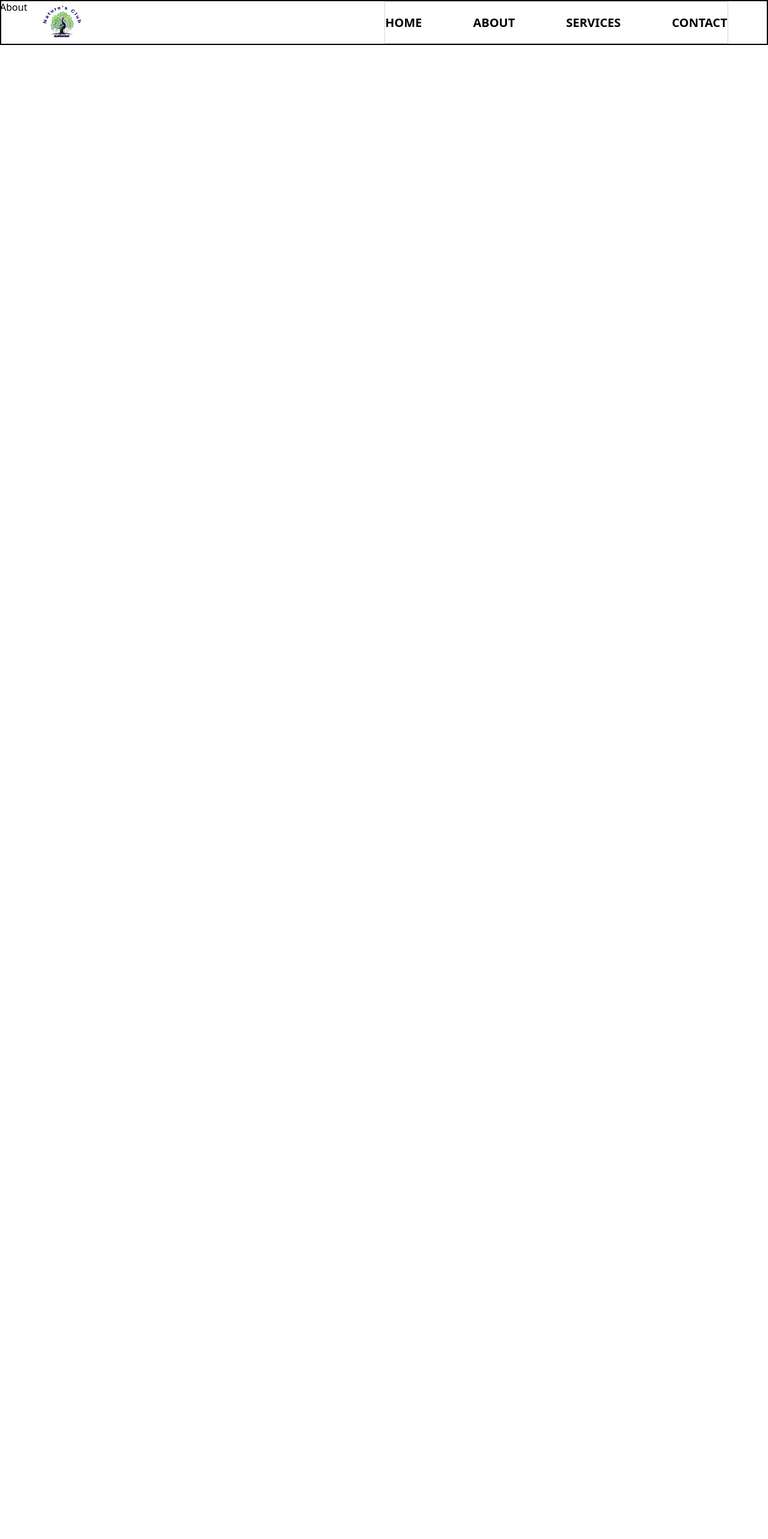
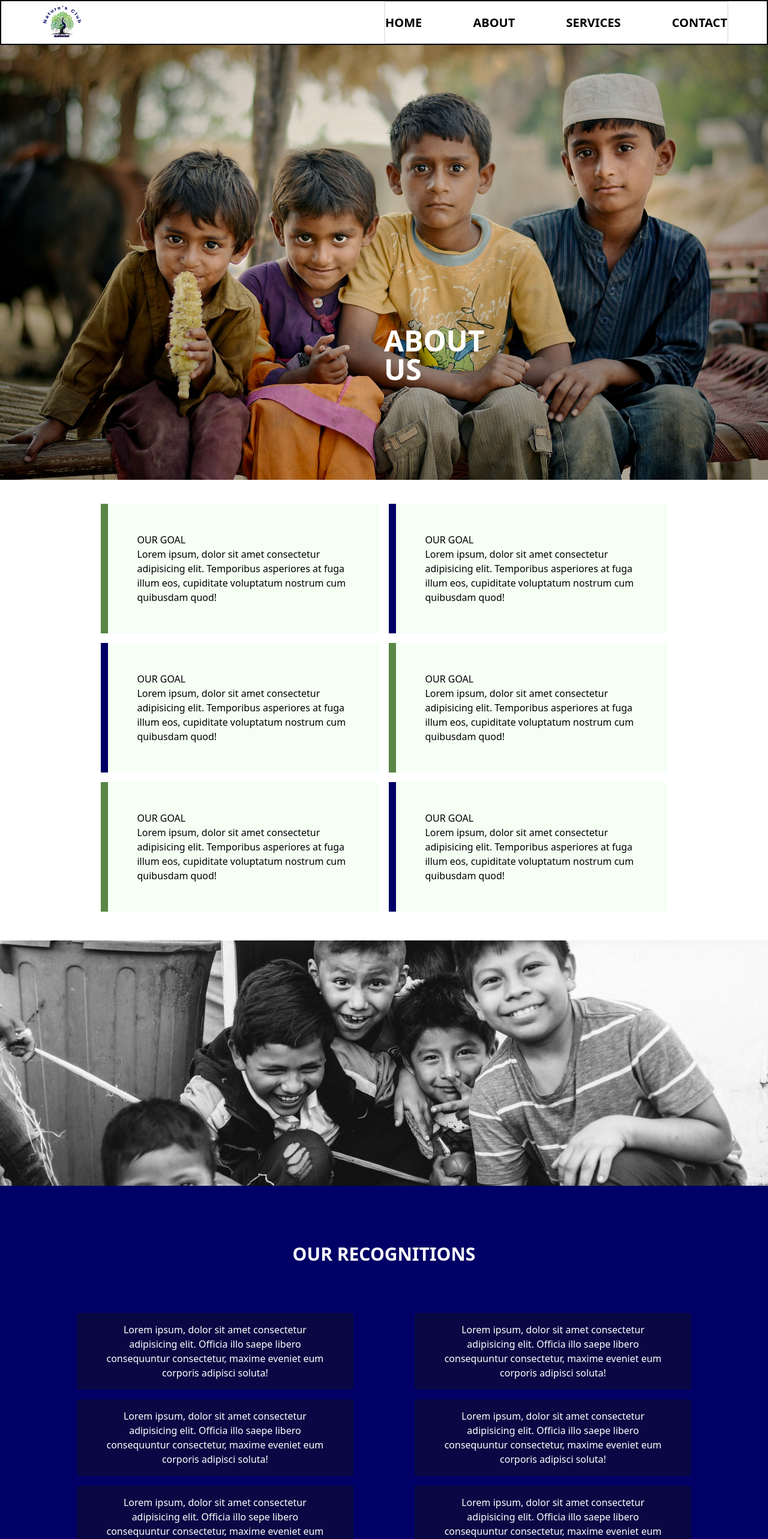
Before and after one commit to CodeMaster17/Nature-Club, a React (Vite) app: page /about in a window 1280 px wide. Shown: the top 2566 px of the page at 60% size. Before the commit the page ends 800 px from the top, so only its background shows below. Built offline with nearby package versions, Linux system fonts and the light colour scheme.

Commit message:
feat: Till Quotes done in about us

```diff
--- a/src/components/Navbar.tsx
+++ b/src/components/Navbar.tsx
@@ -1,15 +1,16 @@
+import { NavLink } from "react-router-dom"
 
 const Navbar = () => {
     return (
-        <div className="w-full z-10 flex justify-center items-center border-2 border-black fixed top-0">
+        <div className="w-full bg-white z-10 flex justify-center items-center border-2 border-black fixed top-0">
             <div className="xl:w-[90%] flex justify-between">
                 <img src="/logo.png" alt="Logo" />
                 <div className="w-1/2 border-2">
                     <ul className="flex gap-4 h-full justify-between items-center cursor-pointer ">
-                        <a className="font-bold text-xl hover:underline">HOME</a>
-                        <a className="font-bold text-xl hover:underline">ABOUT</a>
-                        <a className="font-bold text-xl hover:underline">SERVICES</a>
-                        <a className="font-bold text-xl hover:underline">CONTACT</a>
+                        <NavLink className="font-bold text-xl hover:underline" to="/">HOME</NavLink>
+                        <NavLink to="/about" className="font-bold text-xl hover:underline" >ABOUT</NavLink>
+                        <NavLink to="/services" className="font-bold text-xl hover:underline">SERVICES</NavLink>
+                        <NavLink to='/contact' className="font-bold text-xl hover:underline">CONTACT</NavLink>
                     </ul>
                 </div>
             </div>
--- a/src/pages/About/About.tsx
+++ b/src/pages/About/About.tsx
@@ -1,9 +1,22 @@
+import AboutImage from "./AboutImage"
+import AboutQuote from "./AboutQuote"
+import Goal from "./Goal"
+import OurRecognitions from "./OurRecognitions"
 
 const About = () => {
     return (
-        <div>
-            About
-        </div>
+        <>
+            <section>
+                <div className="w-full h-screen relative">
+                    <img src="/about/hero-image.png" alt="hero" className="w-full h-full object-cover" />
+                    <p className="text-5xl absolute bottom-40 right-1/2 left-1/2 text-white font-bold ">ABOUT US</p>
+                </div>
+            </section>
+            <Goal />
+            <AboutImage />
+            <OurRecognitions />
+            <AboutQuote />
+        </>
     )
 }
 
--- /dev/null
+++ b/src/pages/About/AboutImage.tsx
@@ -0,0 +1,11 @@
+
+
+const AboutImage = () => {
+    return (
+        <section className='w-full'>
+            <img src="/about/about-image.png" alt="about" className="w-full object-cover" />
+        </section>
+    )
+}
+
+export default AboutImage
--- /dev/null
+++ b/src/pages/About/AboutQuote.tsx
@@ -0,0 +1,12 @@
+
+const AboutQuote = () => {
+    return (
+        <section className="w-full bg-nyanza py-8">
+            <p className="text-fern_green tracking-wider lg:text-2xl 2xl:text-2xl text-center font-bold ">
+                "If you cannot feed a hunderd people, feed one"
+            </p>
+        </section>
+    )
+}
+
+export default AboutQuote
--- /dev/null
+++ b/src/pages/About/Acheivements.tsx
@@ -0,0 +1,11 @@
+
+
+const Acheivements = () => {
+    return (
+        <section>
+
+        </section>
+    )
+}
+
+export default Acheivements
--- /dev/null
+++ b/src/pages/About/Goal.tsx
@@ -0,0 +1,38 @@
+
+const mission = [
+    { id: 1, heading: "OUR GOAL", text: "Lorem ipsum, dolor sit amet consectetur adipisicing elit. Temporibus asperiores at fuga illum eos, cupiditate voluptatum nostrum cum quibusdam quod!" },
+    { id: 2, heading: "OUR GOAL", text: "Lorem ipsum, dolor sit amet consectetur adipisicing elit. Temporibus asperiores at fuga illum eos, cupiditate voluptatum nostrum cum quibusdam quod!" },
+    { id: 3, heading: "OUR GOAL", text: "Lorem ipsum, dolor sit amet consectetur adipisicing elit. Temporibus asperiores at fuga illum eos, cupiditate voluptatum nostrum cum quibusdam quod!" },
+    { id: 4, heading: "OUR GOAL", text: "Lorem ipsum, dolor sit amet consectetur adipisicing elit. Temporibus asperiores at fuga illum eos, cupiditate voluptatum nostrum cum quibusdam quod!" },
+    { id: 5, heading: "OUR GOAL", text: "Lorem ipsum, dolor sit amet consectetur adipi5icing elit. Temporibus asperiores at fuga illum eos, cupiditate voluptatum nostrum cum quibusdam quod!" },
+    { id: 6, heading: "OUR GOAL", text: "Lorem ipsum, dolor sit amet consectetur adipisicing elit. Temporibus asperiores at fuga illum eos, cupiditate voluptatum nostrum cum quibusdam quod!" },
+]
+const Goal = () => {
+    return (
+        <section className="w-full">
+            <div className="flex flex-wrap lg:w-4/5 sm:mx-auto sm:mb-2 -mx-2 p-8">
+                {/* cards */}
+                {mission.map((item) => {
+                    return (
+                        <div className="p-2 sm:w-1/2 w-full" key={item.id}>
+                            <div className="bg-honeydew rounded flex text-left  h-full ">
+                                <div className={`h-full w-[40px] ${item.id == 1 || item.id == 4 || item.id == 5 ? `bg-fern_green` : `bg-navy_blue`}`}>
+                                </div>
+                                <div className="p-12">
+                                    <span className="title-font font-medium">OUR GOAL</span>
+                                    <br />
+                                    <p>
+                                        Lorem ipsum, dolor sit amet consectetur adipisicing elit. Temporibus asperiores at fuga illum eos, cupiditate voluptatum nostrum cum quibusdam quod!
+                                    </p>
+                                </div>
+                            </div>
+                        </div>
+                    )
+                })}
+
+            </div>
+        </section>
+    )
+}
+
+export default Goal
--- /dev/null
+++ b/src/pages/About/OurRecognitions.tsx
@@ -0,0 +1,41 @@
+import Heading from "../../components/Heading"
+
+const recognitions = [
+    { id: 1, text: "Lorem ipsum, dolor sit amet consectetur adipisicing elit. Officia illo saepe libero consequuntur consectetur, maxime eveniet eum corporis adipisci soluta!" },
+    { id: 2, text: "Lorem ipsum, dolor sit amet consectetur adipisicing elit. Officia illo saepe libero consequuntur consectetur, maxime eveniet eum corporis adipisci soluta!" },
+    { id: 3, text: "Lorem ipsum, dolor sit amet consectetur adipisicing elit. Officia illo saepe libero consequuntur consectetur, maxime eveniet eum corporis adipisci soluta!" },
+    { id: 4, text: "Lorem ipsum, dolor sit amet consectetur adipisicing elit. Officia illo saepe libero consequuntur consectetur, maxime eveniet eum corporis adipisci soluta!" },
+    { id: 5, text: "Lorem ipsum, dolor sit amet consectetur adipisicing elit. Officia illo sepe libero consequuntur consectetur, maxime eveniet eum corporis adipisci soluta!" },
+    { id: 6, text: "Lorem ipsum, dolor sit amet consectetur adipisicing elit. Officia illo saepe libero consequuntur consectetur, maxime eveniet eum corporis adipisci soluta!" },
+    { id: 7, text: "Lorem ipsum, dolor sit amet consectetur adipisicing elit. Officia illo saepe libero consequuntur consectetur, maxime eveniet eum corporis adipisci soluta!" },
+    { id: 8, text: "Lorem ipsum, dolor sit amet consectetur adipisicing elit. Officia illo saepe libero consequuntur consectetur, maxime eveniet eum corporis adipisci soluta!" },
+]
+
+const OurRecognitions = () => {
+    return (
+        <section className="text-gray-600 body-font bg-navy_blue">
+            <div className="container 2xl:w-3/5 w-4/5 py-24 mx-auto">
+                <div className="text-center mb-20">
+                    {/* <h1 className="sm:text-3xl text-2xl font-medium text-center title-font text-gray-900 mb-4">Raw Denim Heirloom Man Braid</h1> */}
+                    <Heading text="OUR RECOGNITIONS" color="white" type="LARGE" />
+
+                </div>
+                <div className="flex flex-wrap justify-between gap-4 lg:w-full sm:mx-auto sm:mb-2 ">
+                    {recognitions.map((item) => {
+                        return (
+                            <div className=" sm:w-[45%] w-full" key={item.id}>
+                                <div className="bg-federal_blue text-white text-center font-medium rounded flex p-4 h-full items-center">
+                                    <span className="title-font font-medium px-8">
+                                        {item.text}
+                                    </span>
+                                </div>
+                            </div>)
+                    })}
+                </div>
+                <button className="flex mx-auto mt-16 text-white bg-indigo-500 border-0 py-2 px-8 focus:outline-none hover:bg-indigo-600 rounded text-lg">Load More</button>
+            </div>
+        </section>
+    )
+}
+
+export default OurRecognitions
```
Also changed, not shown: public/about/about-image.png (added), public/about/hero-image.png (added).
